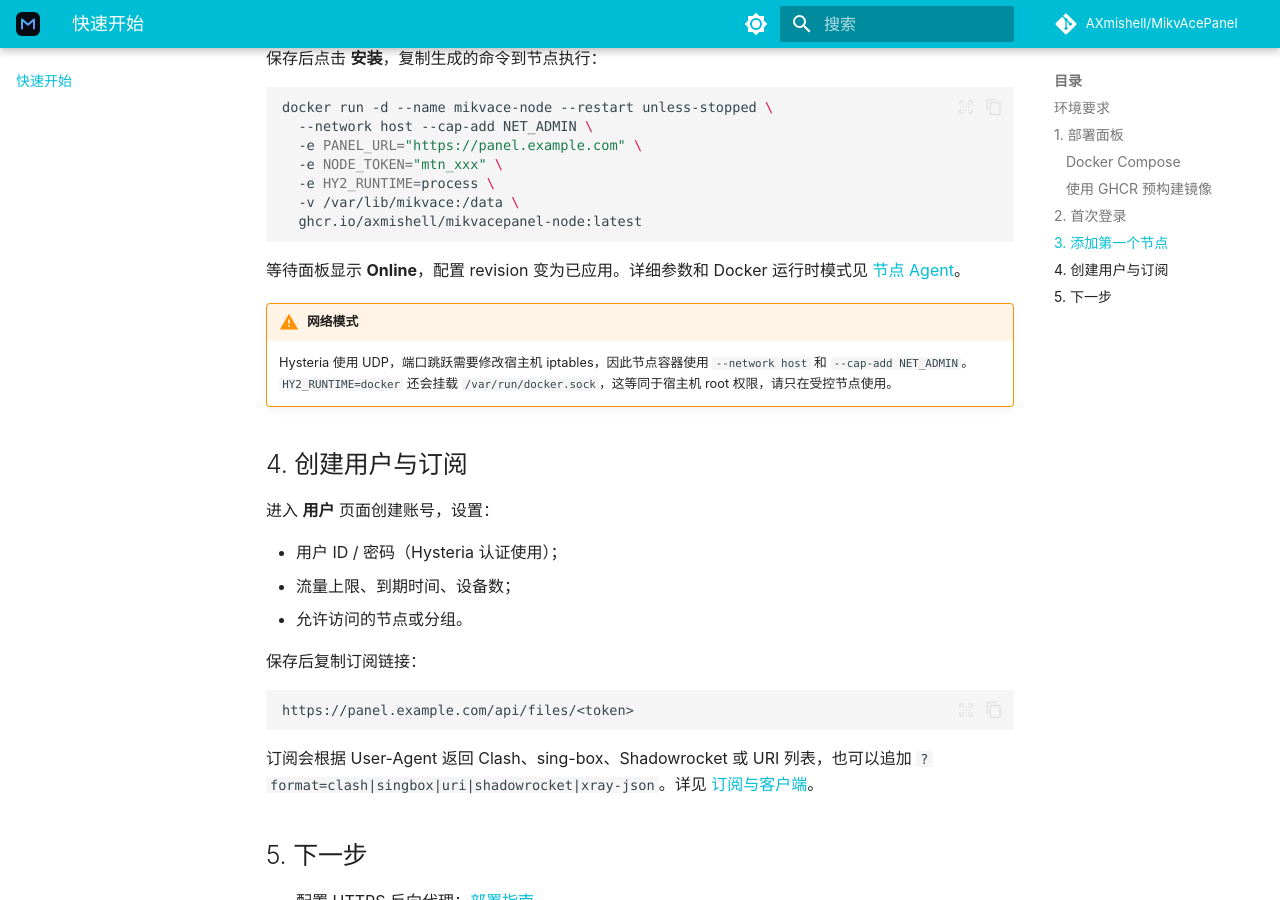
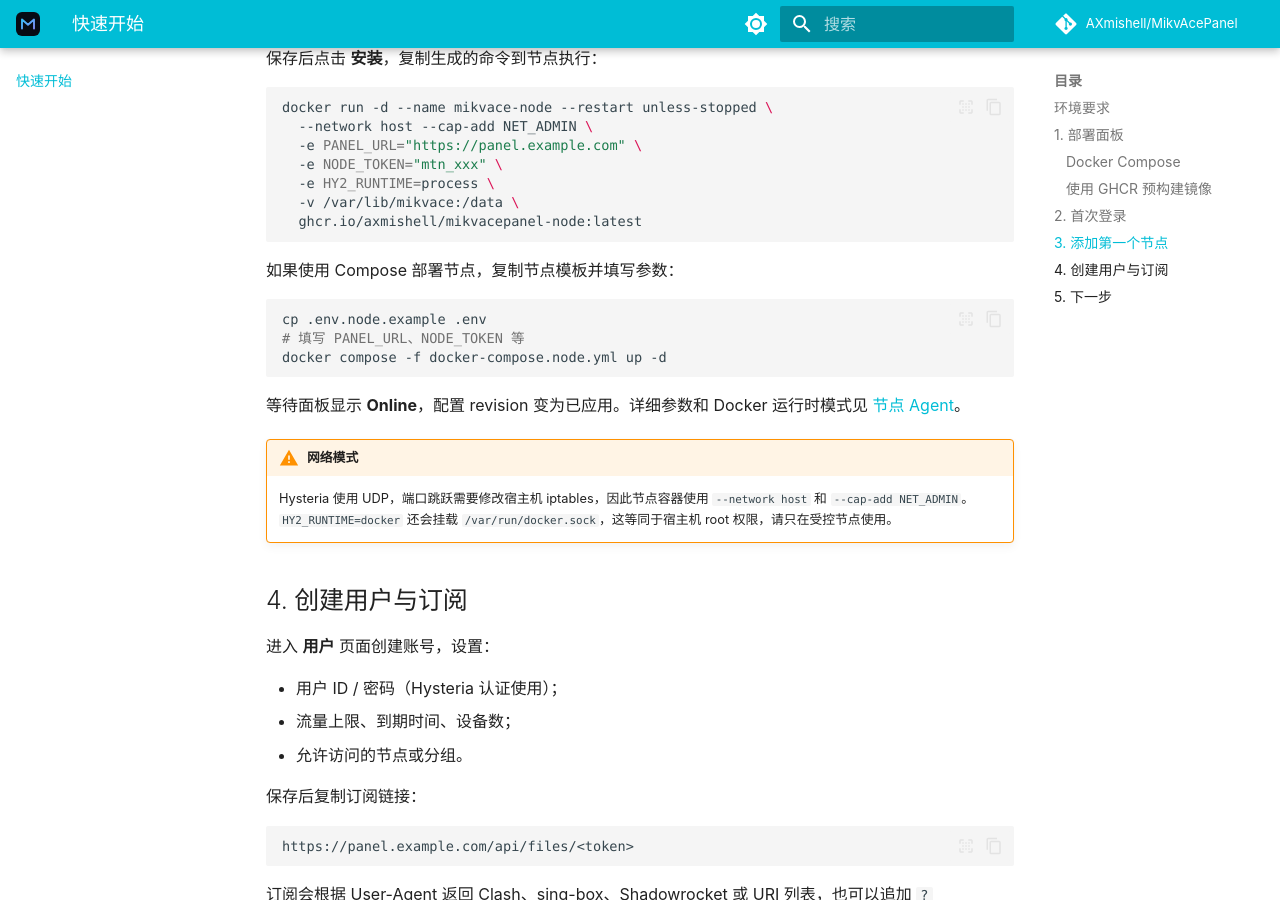
Before and after one commit to AXmishell/MikvAcePanel, an MkDocs documentation site: the page built from docs/getting-started.md, in a window 1280 px wide and 900 px high, scrolled down 2268 px. Built offline with MkDocs 1.6.1 and Material for MkDocs 9.7.7, drawn with Linux system fonts in a browser that asks for light colours; comment, search, counter and statistics services are not loaded; some of the changed text lies outside the part shown.

````diff
--- a/docker-compose.node-docker.yml
+++ b/docker-compose.node-docker.yml
@@ -14,7 +14,9 @@ services:
     environment:
       PANEL_URL: "${PANEL_URL:?set PANEL_URL to your panel base URL}"
       NODE_TOKEN: "${NODE_TOKEN:?set NODE_TOKEN from the panel}"
+      PANEL_INSECURE: "${PANEL_INSECURE:-false}"
       HY2_RUNTIME: "docker"
+      LOG_LEVEL: "${LOG_LEVEL:-info}"
       DATA_DIR: "/data"
       # Host path of the data volume, because the agent starts a sibling
       # Hysteria container and must reference the host path, not its own /data.
--- a/docker-compose.node.yml
+++ b/docker-compose.node.yml
@@ -15,7 +15,9 @@ services:
     environment:
       PANEL_URL: "${PANEL_URL:?set PANEL_URL to your panel base URL}"
       NODE_TOKEN: "${NODE_TOKEN:?set NODE_TOKEN from the panel}"
+      PANEL_INSECURE: "${PANEL_INSECURE:-false}"
       HY2_RUNTIME: "process"
+      LOG_LEVEL: "${LOG_LEVEL:-info}"
       DATA_DIR: "/data"
     volumes:
       - "${NODE_DATA_DIR:-/var/lib/mikvace}:/data"
--- a/docker-compose.yml
+++ b/docker-compose.yml
@@ -24,6 +24,7 @@ services:
       # in the panel logs). Set a strong value in .env for unattended installs.
       ADMIN_PASSWORD: "${ADMIN_PASSWORD:-}"
       JWT_SECRET: "${JWT_SECRET:-}"
+      SESSION_TTL_HOURS: "${SESSION_TTL_HOURS:-24}"
       CORS_ORIGINS: "${CORS_ORIGINS:-}"
       TRUSTED_PROXIES: "${TRUSTED_PROXIES:-}"
       LOG_LEVEL: "${LOG_LEVEL:-info}"
--- a/docs/getting-started.md
+++ b/docs/getting-started.md
@@ -20,7 +20,7 @@
 ```bash
 git clone https://github.com/AXmishell/MikvAcePanel.git
 cd MikvAcePanel
-cp .env.example .env
+cp .env.panel.example .env
 ```
 
 编辑 `.env`：
@@ -97,6 +97,14 @@ docker run -d --name mikvace-node --restart unless-stopped \
   ghcr.io/axmishell/mikvacepanel-node:latest
 ```
 
+如果使用 Compose 部署节点，复制节点模板并填写参数：
+
+```bash
+cp .env.node.example .env
+# 填写 PANEL_URL、NODE_TOKEN 等
+docker compose -f docker-compose.node.yml up -d
+```
+
 等待面板显示 **Online**，配置 revision 变为已应用。详细参数和 Docker 运行时模式见 [节点 Agent](node-agent.md)。
 
 !!! warning "网络模式"
````
Also changed, not shown: README.md (+9 -1 lines), docs/deployment.md (+3 -0 lines), docs/index.md (+1 -1 lines), docs/node-agent.md (+4 -3 lines), 3 other files.
